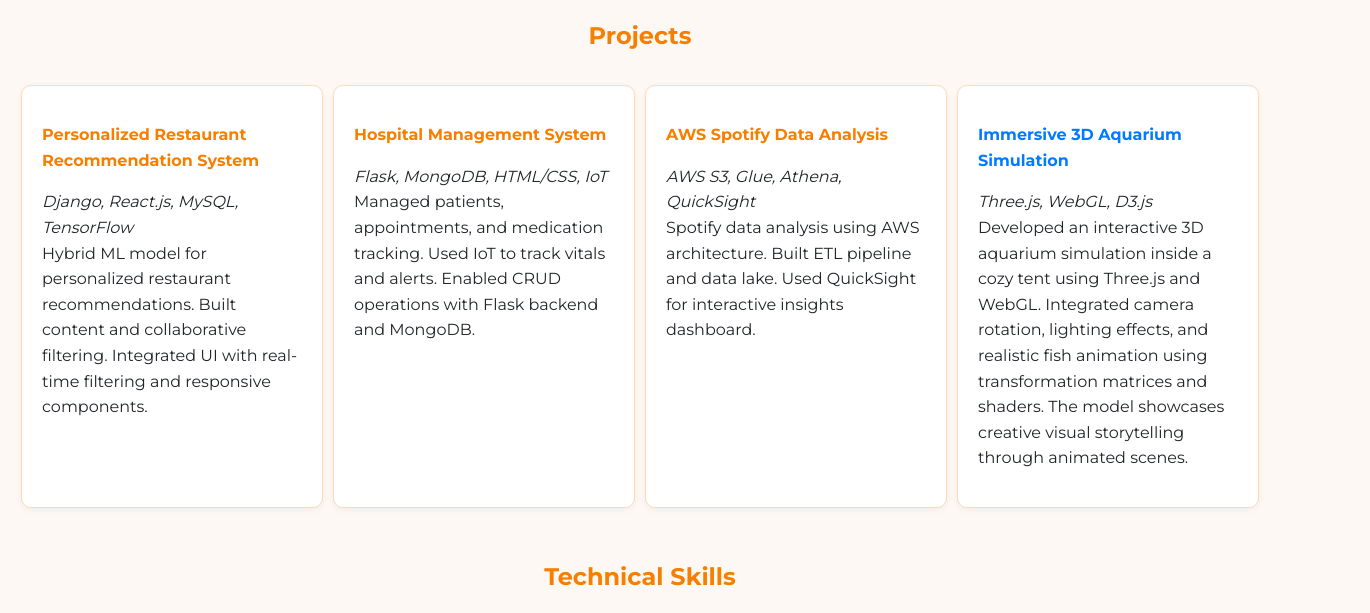
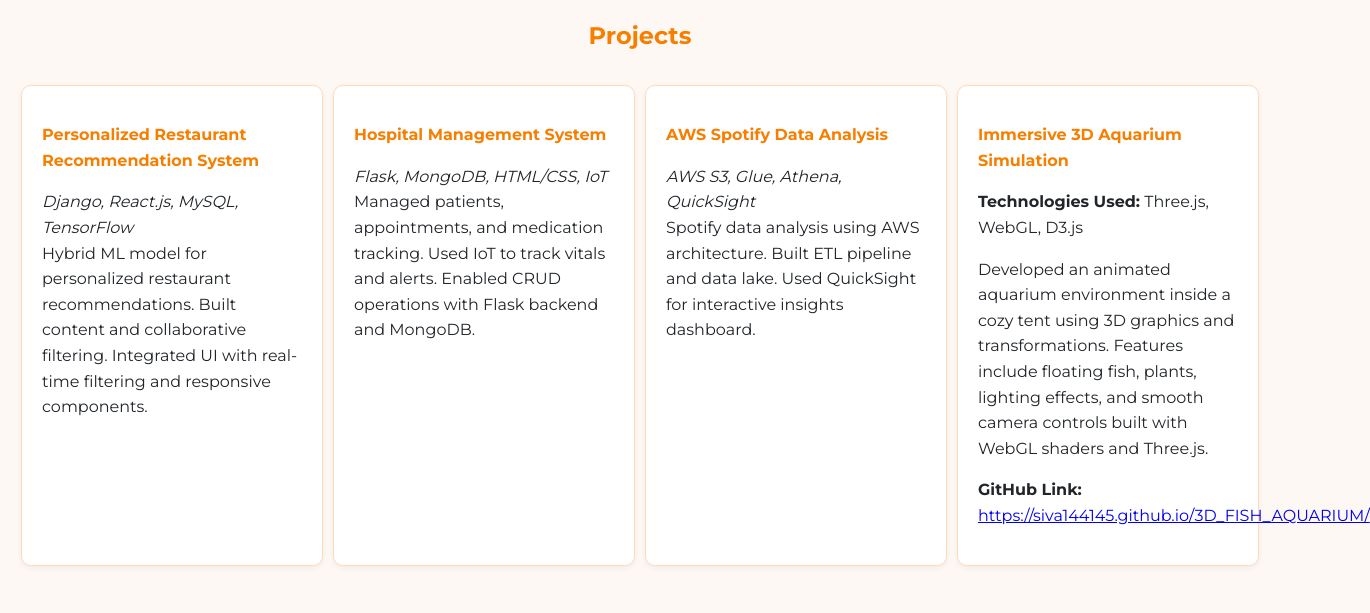
Before and after one commit to Siva144145/Shiva_Portfolio, a plain HTML site: page index.html in a window 1280 px wide. Shown: the part 1160-1773 px from the top of the page, 1370 px wide, since content can reach past the window. Drawn offline with Linux system fonts and the light colour scheme.

Commit message:
Update index.html

```diff
--- a/index.html
+++ b/index.html
@@ -137,13 +137,10 @@
         <p><em>AWS S3, Glue, Athena, QuickSight</em><br>Spotify data analysis using AWS architecture. Built ETL pipeline and data lake. Used QuickSight for interactive insights dashboard.</p>
       </div>
       <div class="card">
-  <h3>
-    <a href="https://siva144145.github.io/3D_FISH_AQUARIUM/" target="_blank" style="color:#007bff; text-decoration:none;">
-      Immersive 3D Aquarium Simulation
-    </a>
-  </h3>
-  <p><em>Three.js, WebGL, D3.js</em><br>
-  Developed an interactive 3D aquarium simulation inside a cozy tent using Three.js and WebGL. Integrated camera rotation, lighting effects, and realistic fish animation using transformation matrices and shaders. The model showcases creative visual storytelling through animated scenes.</p>
+  <h3>Immersive 3D Aquarium Simulation</h3>
+  <p><strong>Technologies Used:</strong> Three.js, WebGL, D3.js</p>
+  <p>Developed an animated aquarium environment inside a cozy tent using 3D graphics and transformations. Features include floating fish, plants, lighting effects, and smooth camera controls built with WebGL shaders and Three.js.</p>
+  <p><strong>GitHub Link:</strong> <a href="https://siva144145.github.io/3D_FISH_AQUARIUM/" target="_blank">https://siva144145.github.io/3D_FISH_AQUARIUM/</a></p>
 </div>
     </div>
   </section>
```
